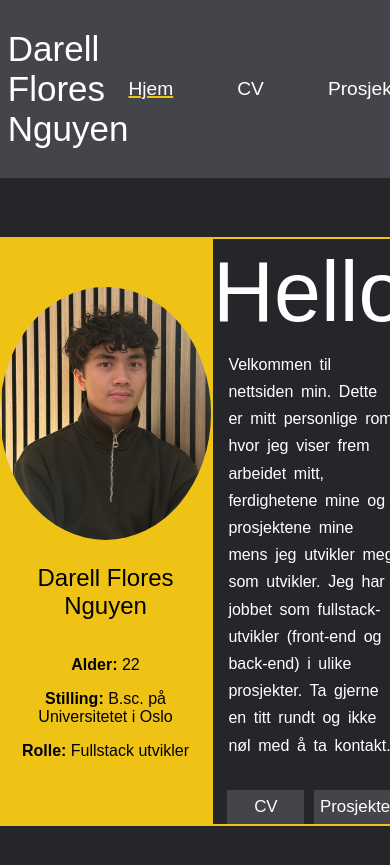
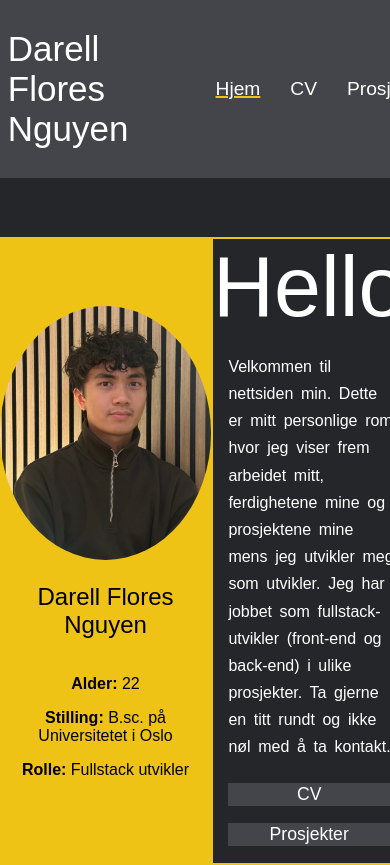
Before and after one commit to darellfn/Darell_Flores_Nguyen, a React (Vite) app: page / in a window 390 px wide. Shown: the top 865 px of the page. Before the commit the page ends 844 px from the top, so only its background shows below. Built offline with nearby package versions, Linux system fonts and the light colour scheme.

Commit message:
Website refinement

```diff
--- a/package.json
+++ b/package.json
@@ -1,7 +1,6 @@
 {
-  "homepage": "https://darellfn.github.io/Darell_Flores_Nguyen/",
   "name": "darell-flores-nguyen",
-  "private": true,
+  "private": false,
   "version": "0.0.0",
   "type": "module",
   "scripts": {
--- a/src/App.jsx
+++ b/src/App.jsx
@@ -9,7 +9,7 @@ function App() {
   return(
     <Router>
       <Routes>
-        <Route path="/" element={
+        <Route exact path="/" element={
           <>
             <WebHeader/>
             <Webpage>
--- a/src/ProjectPage/Project.jsx
+++ b/src/ProjectPage/Project.jsx
@@ -169,7 +169,7 @@ function Project() {
 
             </div>
 
-            <div className="sunshine-card">
+            <div className="project-card">
                 <h1>
                     Min rolle i Sunshine-prosjektet
                 </h1>
--- a/src/index.css
+++ b/src/index.css
@@ -53,7 +53,7 @@ h1, h2, h3, h4, h5, h6 {
 
 .navbar-ul {
   display: flex;
-  gap: 4rem;
+  gap: 19%;
   list-style: none;
   margin: 0;
   padding: 0;
@@ -73,7 +73,7 @@ h1, h2, h3, h4, h5, h6 {
   font-size: 120%;
 }
 
-.nav-button:hover {
+.nav-button a:hover {
   text-decoration: underline rgb(238 195 22) 2px;
 }
 
@@ -100,6 +100,18 @@ h1, h2, h3, h4, h5, h6 {
   margin-top: 2%;
 }
 
+@media (max-width: 600px) {
+  .webpage .card {
+    width: 100%;
+    background-color: rgb(37 38 41);
+    text-align: center;
+    display: flex;
+    flex-direction: row;
+    align-items: stretch;
+    margin-top: 2%;
+  }
+}
+
 .pic-div {
   width: 65%;
   background-color: rgb(238 195 22);
@@ -110,15 +122,6 @@ h1, h2, h3, h4, h5, h6 {
 /*
 rgb(252, 209, 42)
 rgb(44, 45, 45)*/
-.text-div {
-  width: 100%;
-  background-color: rgb(37 38 41);
-  color: white;
-  display: flex;
-  flex-direction: column;
-  justify-content: center;
-  border: 2px solid rgb(238 195 22);
-}
 
 .webpage .card .card-image {
   width: 25vh;
@@ -134,11 +137,22 @@ rgb(44, 45, 45)*/
   margin-bottom: 2vh;
 }
 
+.text-div {
+  width: 100%;
+  background-color: rgb(37 38 41);
+  color: white;
+  display: flex;
+  flex-direction: column;
+  justify-content: center;
+  align-items: stretch;
+  border: 2px solid rgb(238 195 22);
+}
+
 .hello {
   color: white;
   font-size: 10vh;
-  margin-top: 3%;
-  margin-bottom: 0%;
+  margin-top: 0%;
+  margin-bottom: 4%;
 }
 
 .bio-text {
@@ -146,6 +160,7 @@ rgb(44, 45, 45)*/
   margin-left: 8%;
   margin-right: 5%;
   margin-top: 5%;
+  margin-bottom: 6%;
   word-spacing: 0.2em;
   line-height: 1.7;
 }
@@ -153,15 +168,28 @@ rgb(44, 45, 45)*/
 .button-div {
   display: flex;
   justify-content: center;
+  align-items: stretch;
   gap: 5%;
+  flex-direction: row;
+  padding-left: 8%;
+  padding-right: 8%;
+  margin-bottom: 10%;
+}
+
+@media (max-width: 600px) {
+  .button-div {
+    flex-direction: column;
+    justify-content: center;
+    align-items: center;
+  }
 }
 
 .card-button {
   margin-top: 8%;
-  width: 40%;
-  height: 4vh;
+  width: 100%;
+  height: 65%;
   cursor: pointer;
-  font-size: 2vh;
+  font-size: 110%;
   color: white;
   background-color: rgb(68 69 75);
   border: transparent;
@@ -171,12 +199,29 @@ rgb(44, 45, 45)*/
   background-color: darkgray;
 }
 
+
+
+/*---------- CV PAGE ----------*/
+
+
+
+
 .CV-page {
   color: white;
   background-color: rgb(37 38 41);
   display: flex;
   justify-content: center;
   flex-direction: row;
+}
+
+@media (max-width: 1000px) {
+  .CV-page {
+    color: white;
+    background-color: rgb(37 38 41);
+    display: flex;
+    justify-content: center;
+    flex-direction: column;
+  }
 }
 
 .titles {
@@ -190,11 +235,22 @@ rgb(44, 45, 45)*/
 
 .section {
   background-color: rgb(37 38 41);
-  max-width: 55vh;
+  max-width: 40%;
   margin: 40px auto;
   padding: 40px;
   border-radius: 12px;
   border:2px solid rgb(238 195 22);
+}
+
+@media (max-height: 1000px) {
+  .section {
+    background-color: rgb(37 38 41);
+    width: 100%;
+    margin: 40px auto;
+    padding: 40px;
+    border-radius: 12px;
+    border:2px solid rgb(238 195 22);
+  }
 }
 
 .utdanning {
@@ -255,11 +311,26 @@ rgb(44, 45, 45)*/
   color: darkgray;
 }
 
+
+
+
+/*---------- PROJECT PAGE ----------*/
+
+
+
+
+
+.project-title {
+  color: white;
+  margin-bottom: 8%;
+  font-size: 278%;
+}
+
 .software-engineering {
   color: white;
   margin-bottom: 10%;
   margin-top: 10%;
-  font-size: 5vh;
+  font-size: 278%;
 }
 
 .project-page {
@@ -276,15 +347,44 @@ rgb(44, 45, 45)*/
   display: flex;
   flex-direction: row;
   height: auto;
-  gap: 8%;
   align-items: stretch;
   margin-bottom: 5%;
+  gap: 6%;
+  padding-left: 5%;
+  padding-right: 5%;
 }
+
+@media (max-width: 1000px) {
+  .project-section {
+    display: flex;
+    flex-direction: column;
+    height: auto;
+    width: 100%;
+    align-items: stretch;
+    margin-bottom: 5%;
+    gap: 6%;
+    padding-left: 5%;
+    padding-right: 5%;
+  }
+}
+
+/* @media (max-height: 800px) {
+  .project-section {
+    display: flex;
+    flex-direction: column;
+    height: auto;
+    width: 100%;
+    gap: 8%;
+    align-items: stretch;
+    justify-content: center;
+    margin-bottom: 5%;
+  }
+} */
 
 .project-card {
   background-color: rgb(37 38 41);
   color: white;
-  width: 80vh;
+  width: 100%;
   height: auto;
   display: flex;
   align-items: stretch;
@@ -339,7 +439,7 @@ rgb(44, 45, 45)*/
 }
 
 .imga {
-  width: 90%;
+  width: 100%;
   height: 90%;
   object-fit:scale-down;
 }
@@ -375,12 +475,6 @@ iframe {
   height: 100%;
 }
 
-.project-title {
-  color: white;
-  margin-bottom: 8%;
-  font-size: 5vh;
-}
-
 .technology1 {
   color: white;
   margin-bottom: 10%;
@@ -394,7 +488,7 @@ iframe {
 .technology-title {
   color: white;
   margin-bottom: 5%;
-  font-size: 5vh;
+  font-size: 278%;
 }
 
 .technology-section {
--- a/vite.config.js
+++ b/vite.config.js
@@ -4,5 +4,5 @@ import react from '@vitejs/plugin-react'
 // https://vite.dev/config/
 export default defineConfig({
   plugins: [react()],
-  base: '/Darell_Flores_Nguyen/'
+  base: '/'
 })
```
